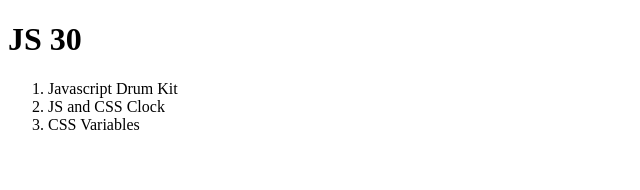
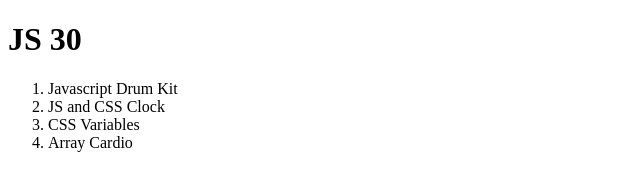
Before and after one commit to cocolin041/Javascript30, a plain HTML site: page index.html in a window 1280 px wide. Shown: the whole page, without its empty margins (0-640 px from the left). Drawn offline with Linux system fonts and the light colour scheme.

Commit message:
add project 4 link to JS30 index.html

```diff
--- a/index.html
+++ b/index.html
@@ -10,5 +10,6 @@
     <li><a href="https://cocolin041.github.io/Javascript30/01%20-%20JavaScript%20Drum%20Kit"></a>Javascript Drum Kit</li>
     <li><a href="https://cocolin041.github.io/Javascript30/02%20-%20JS%20and%20CSS%20Clock"></a>JS and CSS Clock</li>
     <li><a href="https://cocolin041.github.io/Javascript30/03%20-%20CSS%20Variables"></a>CSS Variables</li>
+    <li><a href="https://cocolin041.github.io/Javascript30/04%20-%20Array%20Cardio%20Day%201"></a>Array Cardio</li>
   </ol>
 </body>
```
